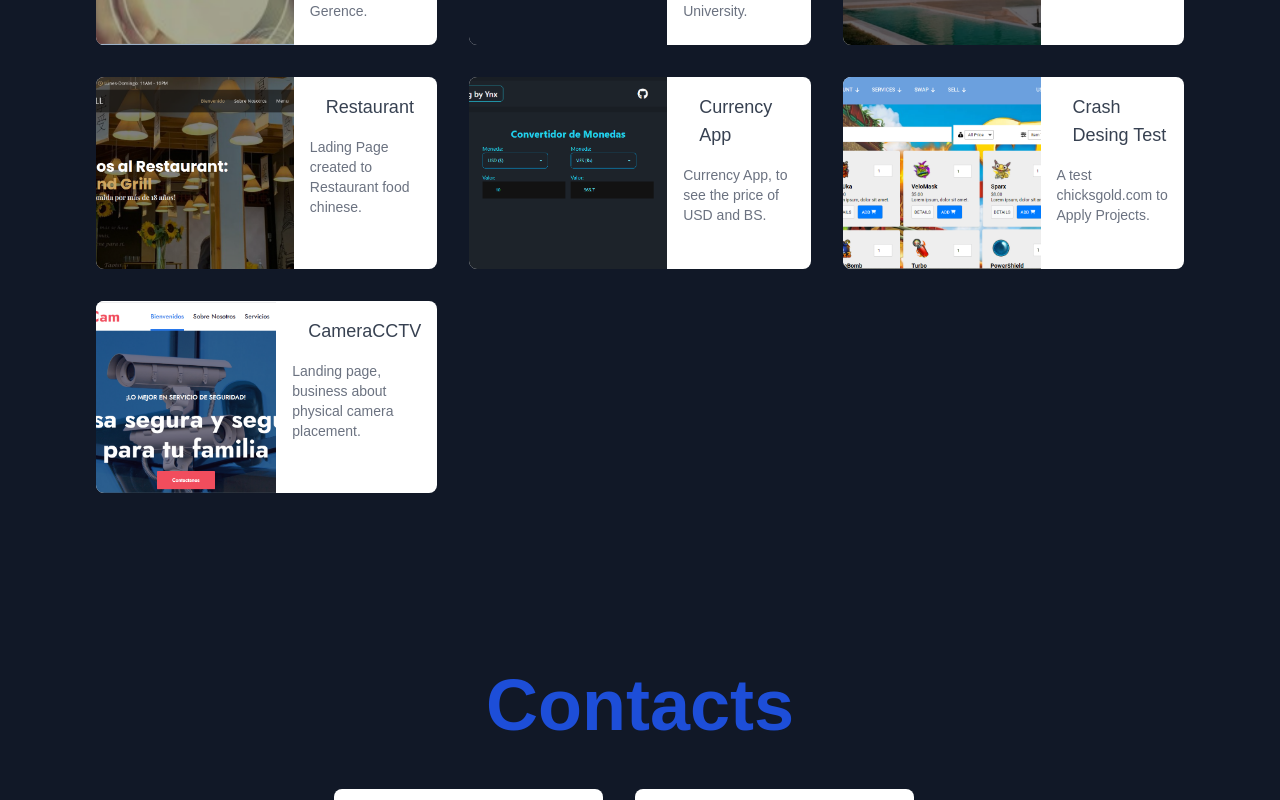
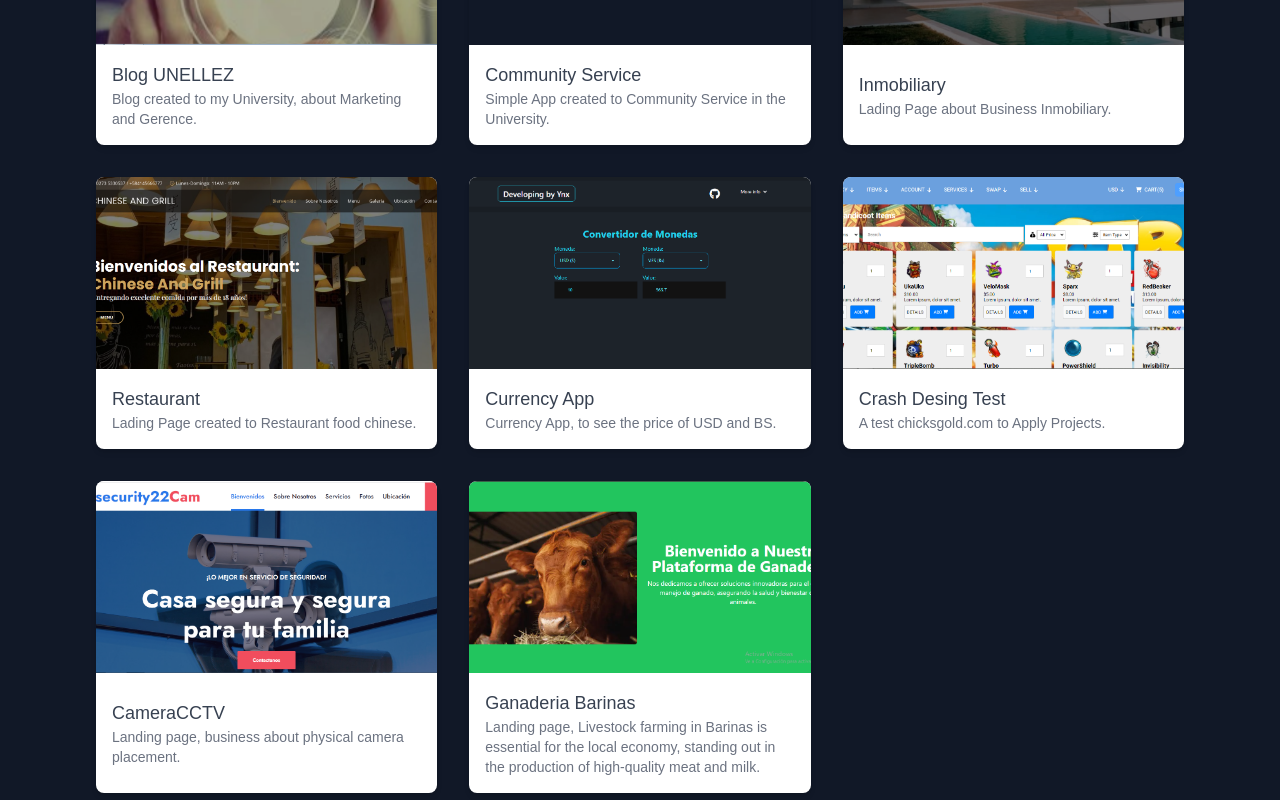
Before and after one commit to fgz21/portafolio_6, a React (Vite) app: page / in a window 1280 px wide. Shown: the part 1680-2480 px from the top of the page. Built offline with nearby package versions, Linux system fonts and the light colour scheme.

Commit message:
new update 13/12/2024

```diff
--- a/index.html
+++ b/index.html
@@ -4,7 +4,6 @@
     <meta charset="UTF-8" />
     <meta name="viewport" content="width=device-width, initial-scale=1.0" />
     <link rel="stylesheet" href="https://cdnjs.cloudflare.com/ajax/libs/font-awesome/5.15.3/css/all.min.css" />
-
     <title>Portfolio Francisco Gonzalez</title>
   </head>
   <body>
--- a/src/App.jsx
+++ b/src/App.jsx
@@ -3,8 +3,6 @@ import { ToastContainer, toast } from 'react-toastify';
 import 'react-toastify/dist/ReactToastify.css';
 
 import { Link, animateScroll as scroll } from 'react-scroll';
-
-
 
 function App() {
   const [selectedCategory, setSelectedCategory] = useState('All');
@@ -17,10 +15,6 @@ function App() {
 
   navigator.clipboard.writeText('frandeveloper21@gmail.com');
 };
-
-
-
-
 
 
   const categories = [
@@ -80,6 +74,15 @@ function App() {
       description: 'Landing page, business about physical camera placement.',
       url: 'https://jrsecurity22cam.vercel.app/'
     },
+
+    {
+      name: 'Ganaderia Barinas',
+      category: 'Lading',
+      image: 'assets/img/Ganaderia.png',
+      description: 'Landing page, Livestock farming in Barinas is essential for the local economy, standing out in the production of high-quality meat and milk.',
+      url: 'https://ganaderia-fran.netlify.app'
+    },
+
   ];
 
   const filteredImg = products.filter((product) => {
@@ -96,11 +99,6 @@ function App() {
       setAnimate(false);
     }, 500);
   };
-
-
-
-
-
 
 
   return (
@@ -188,7 +186,7 @@ function App() {
 
 
 
-      <section className="py-20  bg-gray-900 ">
+      <section className="py-20 bg-gray-900">
         <div className="container mx-auto p-8 lg:p-8 xl:p-12 pt-16">
           <h2 className="text-7xl text-blue-700 font-bold text-center mt-80 mb-12" id="Projects">Projects</h2>
           <div className="flex justify-center mb-8">
@@ -207,28 +205,23 @@ function App() {
 
           <div className={`grid lg:grid-cols-3 gap-8 ${animate ? 'animate-flyIn' : ''}`}>
             {filteredImg.map((product) => (
-                <div key={product.name} className="bg-white rounded-lg overflow-hidden flex flex-row justify-center">
-                  <div className="w-60 h-48">
-                    <a href={product.url} target="_blank" rel="noopener noreferrer">
+              <div key={product.name} className="bg-white rounded-lg overflow-hidden shadow-md flex flex-col">
+                <a href={product.url} target="_blank" rel="noopener noreferrer" className="flex-grow">
                   <img
                     src={product.image}
                     alt={product.name}
-                        className="object-cover h-full w-full hover:scale-110 transition duration-300 ease-in-out"
-                        style={{ maxWidth: '100%', height: '100%' }}
+                    className="object-cover h-48 w-full hover:scale-110 transition duration-300 ease-in-out"
                   />
                 </a>
-                  </div>
-                  <div className="w-1/2 pl-4">
-                    <h2 className="text-lg font-medium text-gray-700 p-4">{product.name}</h2>
-                    <p className="text-sm text-gray-500">{product.description}</p>
+                <div className="p-4 flex flex-col flex-grow">
+                  <h2 className="text-lg font-medium text-gray-700 truncate">{product.name}</h2>
+                  <p className="text-sm text-gray-500 flex-grow">{product.description}</p>
                 </div>
               </div>
             ))}
           </div>
         </div>
       </section>
-
-
 
     <footer className="bg-cover bg-center bg-gray-900 h-md py-4 overflow-y-auto" id="Contact">
         <div className="container mx-auto p-4 lg:p-8 xl:p-8 flex flex-col items-center">
```
Also changed, not shown: src/index.css (+1 -32 lines), public/assets/img/Ganaderia.png (added). Lines whose indentation alone changed are shown as unchanged.
